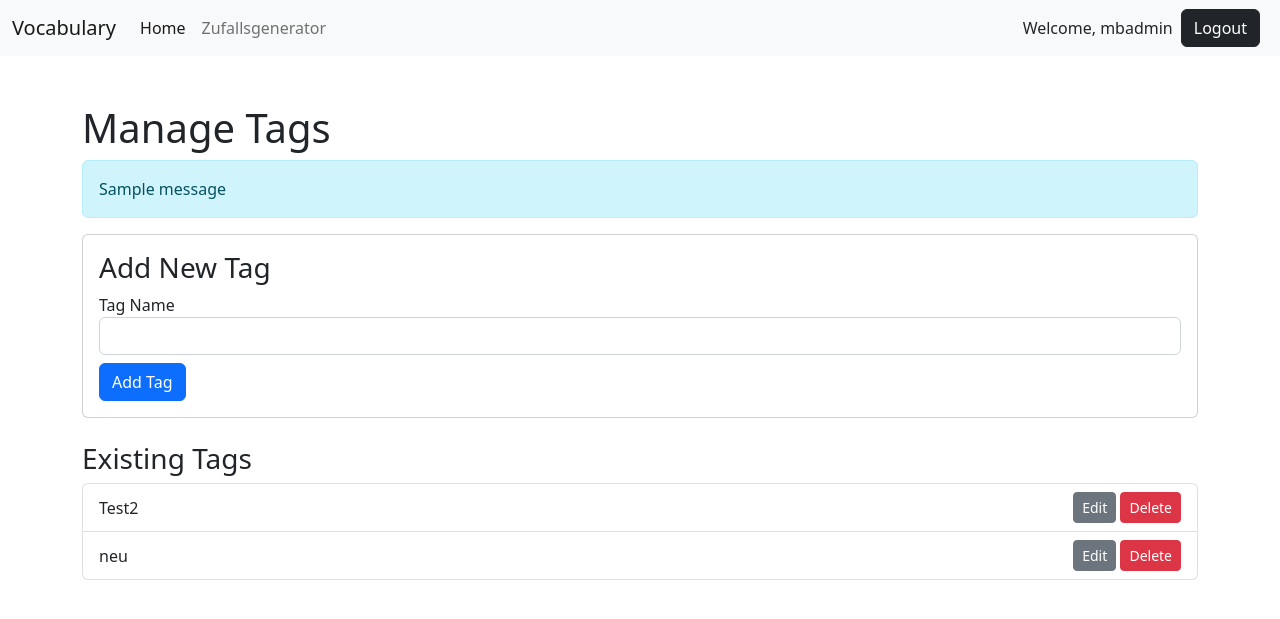
After one commit to mbihrle/vocabulary_trainer_django, a Django app: page /tags/ in a window 1280 px wide. The commit adds this page. Shown: the top 619 px of the page. Run offline with Django 5.2, Linux system fonts and the light colour scheme; a user stored in the database is signed in; data comes from the database, SQL or seed files in the repository; both versions use the stored data as it was after the commit; tables that the repository leaves empty hold one stand-in row (values such as "Sample post"); one stand-in notice (Sample message) is shown.

Commit message:
basic tag functionality

```diff
--- a/voc_trainer/vocab/templates/vocab/edit_card.html
+++ b/voc_trainer/vocab/templates/vocab/edit_card.html
@@ -9,7 +9,6 @@
                 {% csrf_token %}
                 {{ form.as_p }}
                 <button type="submit" class="btn btn-primary">Save Changes</button>
-                hello
                 {{stack.id}}
                 hello
                 <a href="{% url 'vocab:stack_detail' stack.id %}" class="btn btn-secondary">Cancel</a>
--- a/voc_trainer/vocab/templates/vocab/home.html
+++ b/voc_trainer/vocab/templates/vocab/home.html
@@ -5,6 +5,10 @@
 
 <div class="container mt-5">
     <h1>My Stacks</h1>
+
+    <a href="{% url 'vocab:tags' %}" class="btn btn-outline-primary">Manage Tags</a>
+
+
     <!-- Search Form -->
     <form method="GET" action="{% url 'vocab:home' %}" class="mb-4">
         <div class="input-group">
--- /dev/null
+++ b/voc_trainer/vocab/templates/vocab/tags.html
@@ -0,0 +1,48 @@
+{% extends 'profiles/base.html' %}
+
+{% block content %}
+<div class="container mt-5">
+    <h1>Manage Tags</h1>
+
+    <!-- Display Messages -->
+    {% if messages %}
+        <div class="alert alert-info">
+            {% for message in messages %}
+                {{ message }}
+            {% endfor %}
+        </div>
+    {% endif %}
+
+    <!-- Add New Tag Form -->
+    <div class="card mb-4">
+        <div class="card-body">
+            <h3 class="card-title">Add New Tag</h3>
+            <form method="post" action="{% url 'vocab:add_tag' %}">
+                {% csrf_token %}
+                <div class="form-group">
+                    <label for="id_name">Tag Name</label>
+                    <input type="text" name="name" class="form-control" id="id_name" maxlength="100" required>
+                </div>
+                <button type="submit" class="btn btn-primary mt-2">Add Tag</button>
+            </form>
+        </div>
+    </div>
+
+    <!-- Existing Tags List -->
+    <h3>Existing Tags</h3>
+    <ul class="list-group">
+        {% for tag in tags %}
+        <li class="list-group-item d-flex justify-content-between align-items-center">
+            {{ tag.name }}
+            <div>
+                <a href="{% url 'vocab:edit_tag' tag.id %}" class="btn btn-secondary btn-sm">Edit</a>
+                <form method="post" action="{% url 'vocab:delete_tag' tag.id %}" style="display:inline;">
+                    {% csrf_token %}
+                    <button type="submit" class="btn btn-danger btn-sm">Delete</button>
+                </form>
+            </div>
+        </li>
+        {% endfor %}
+    </ul>
+</div>
+{% endblock %}
--- a/voc_trainer/vocab/urls.py
+++ b/voc_trainer/vocab/urls.py
@@ -1,6 +1,6 @@
 from django.urls import path
 from . import views  # function based
-from .views import StartQuizView, QuizView, DeleteStackView, DeleteCardView, MoveCardsView, EditCardView
+from .views import StartQuizView, QuizView, DeleteStackView, DeleteCardView, MoveCardsView, EditCardView, TagListView, TagCreateView, TagUpdateView, TagDeleteView
 
 app_name = 'vocab'
 
@@ -28,4 +28,13 @@ urlpatterns = [
     path('stack/<int:stack_id>/add_tag/',
          views.add_tag_to_stack, name='add_tag_to_stack'),
      path('stack/tag/remove/<int:stack_tag_id>/', views.remove_stack_tag, name='remove_stack_tag'),
-]
+
+     path('tags/', TagListView.as_view(), name='tags'),
+     path('tags/create/', TagCreateView.as_view(), name='add_tag'),
+     path('tags/<int:pk>/edit/', TagUpdateView.as_view(), name='edit_tag'),
+     path('tags/<int:pk>/delete/', TagDeleteView.as_view(), name='delete_tag'),
+     #  path('tags/', views.tags_view, name='tags'),
+     #  path('tags/add/', views.add_tag, name='add_tag'),
+     #  path('tags/edit/<int:tag_id>/', views.edit_tag, name='edit_tag'),
+     #  path('tags/delete/<int:tag_id>/', views.delete_tag, name='delete_tag'),
+     ]
--- a/voc_trainer/vocab/views.py
+++ b/voc_trainer/vocab/views.py
@@ -8,7 +8,7 @@ from django.shortcuts import render, redirect, get_object_or_404
 from .forms import CardForm, AnswerForm
 from django.contrib.auth.decorators import login_required
 from django.urls import reverse_lazy
-from django.views.generic.edit import FormView, UpdateView, DeleteView
+from django.views.generic import FormView, ListView, CreateView, UpdateView, DeleteView
 from django.views import View
 from .models import Card, Stack
 from .forms import AnswerForm, CardForm, StackForm, TagForm
@@ -102,19 +102,6 @@ def stack_detail(request, stack_id):
     return render(request, 'vocab/stack_detail.html', context)
 
 
-# @login_required
-# def create_stack(request):
-#     if request.method == 'POST':
-#         form = StackForm(request.POST)
-#         if form.is_valid():
-#             stack = form.save(commit=False)
-#             stack.user = request.user
-#             stack.save()
-#             return redirect('vocab:home')
-#     else:
-#         form = StackForm()
-
-#     return render(request, 'vocab/create_stack.html', {'form': form})
 
 @login_required
 def create_stack(request):
@@ -130,16 +117,7 @@ def create_stack(request):
         form = StackForm()
     return render(request, 'vocab/create_stack.html', {'form': form})
 
-# class RenameStackView(UpdateView):
-#     model = Stack
-#     form_class = StackForm
-#     template_name = 'vocab/rename_stack.html'
 
-#     def get_success_url(self):
-#         return reverse_lazy('vocab:stack_detail', kwargs={'stack_id': self.object.id})
-
-#     def get_queryset(self):
-#         return Stack.objects.filter(user=self.request.user)
 
 
 @login_required
@@ -187,36 +165,6 @@ def edit_stack(request, stack_id):
     }
 
     return render(request, 'vocab/edit_stack.html', context)
-
-
-# def edit_stack(request, stack_id):
-#     stack = get_object_or_404(Stack, id=stack_id)
-
-#     # Initialize forms
-#     stack_form = StackForm(instance=stack)
-#     tag_form = TagForm()
-
-#     if request.method == 'POST':
-#         if 'save_stack' in request.POST:  # Handle stack form submission
-#             stack_form = StackForm(request.POST, instance=stack)
-#             if stack_form.is_valid():
-#                 stack_form.save()
-#                 return redirect('vocab:stack_detail', stack_id=stack.id)
-
-#         elif 'add_tag' in request.POST:  # Handle tag form submission
-#             tag_form = TagForm(request.POST)
-#             if tag_form.is_valid():
-#                 new_tag = tag_form.save()
-#                 stack.tags.add(new_tag)  # Add the new tag to the stack
-#                 return redirect('vocab:edit_stack', stack_id=stack.id)
-
-#     context = {
-#         'form': stack_form,
-#         'tag_form': tag_form,
-#         'stack_id': stack_id,
-#         'stack': stack,
-#     }
-#     return render(request, 'vocab/edit_stack.html', context)
 
 
 
@@ -454,3 +402,75 @@ def remove_stack_tag(request, stack_tag_id):
     stack_tag.delete()
     messages.success(request, 'Tag removed from stack successfully!')
     return redirect(reverse('vocab:edit_stack', args=[stack_tag.stack.id]))
+
+
+class TagListView(LoginRequiredMixin, ListView):
+    model = Tag
+    template_name = 'vocab/tags.html'
+    context_object_name = 'tags'
+
+    def get_queryset(self):
+        return Tag.objects.filter(user=self.request.user)
+
+class TagCreateView(LoginRequiredMixin, CreateView):
+    model = Tag
+    form_class = TagForm
+    template_name = 'vocab/edit_tag.html'
+    success_url = reverse_lazy('vocab:tags')
+
+    def form_valid(self, form):
+        form.instance.user = self.request.user
+        return super().form_valid(form)
+
+class TagUpdateView(LoginRequiredMixin, UpdateView):
+    model = Tag
+    form_class = TagForm
+    template_name = 'vocab/edit_tag.html'
+    success_url = reverse_lazy('vocab:tags')
+
+class TagDeleteView(LoginRequiredMixin, DeleteView):
+    model = Tag
+    template_name = 'vocab/delete_tag.html'
+    success_url = reverse_lazy('vocab:tags')
+
+    def get_queryset(self):
+        return Tag.objects.filter(user=self.request.user)
+
+
+# @login_required
+# def tags_view(request):
+#     tags = Tag.objects.filter(user=request.user)
+#     form = TagForm()
+#     return render(request, 'vocab/tags.html', {'tags': tags, 'form': form})
+
+# @login_required
+# def add_tag(request):
+#     if request.method == 'POST':
+#         form = TagForm(request.POST)
+#         if form.is_valid():
+#             tag = form.save(commit=False)
+#             tag.user = request.user
+#             tag.save()
+#             return redirect('vocab:tags')
+
+# @login_required
+# def edit_tag(request, tag_id):
+#     print(f"tag_id:{tag_id}")
+#     tag = get_object_or_404(Tag, id=tag_id, user=request.user)
+#     if request.method == 'POST':
+#         print('POst')
+#         form = TagForm(request.POST, instance=tag)
+#         if form.is_valid():
+#             form.save()
+#             return redirect('vocab:tags')
+#     else:
+#         print('else')
+#         form = TagForm(instance=tag)
+#     return render(request, 'vocab/edit_tag.html', {'form': form})
+
+# @login_required
+# def delete_tag(request, tag_id):
+#     tag = get_object_or_404(Tag, id=tag_id, user=request.user)
+#     if request.method == 'POST':
+#         tag.delete()
+#         return redirect('vocab:tags')
```
Also changed, not shown: voc_trainer/vocab/forms.py (+12 -1 lines), voc_trainer/vocab/templates/vocab/delete_tag.html (added, +15 -0 lines), voc_trainer/vocab/templates/vocab/edit_tag.html (added, +33 -0 lines), voc_trainer/db.sqlite3, voc_trainer/vocab/migrations/0005_alter_card_quiz_results.py.
